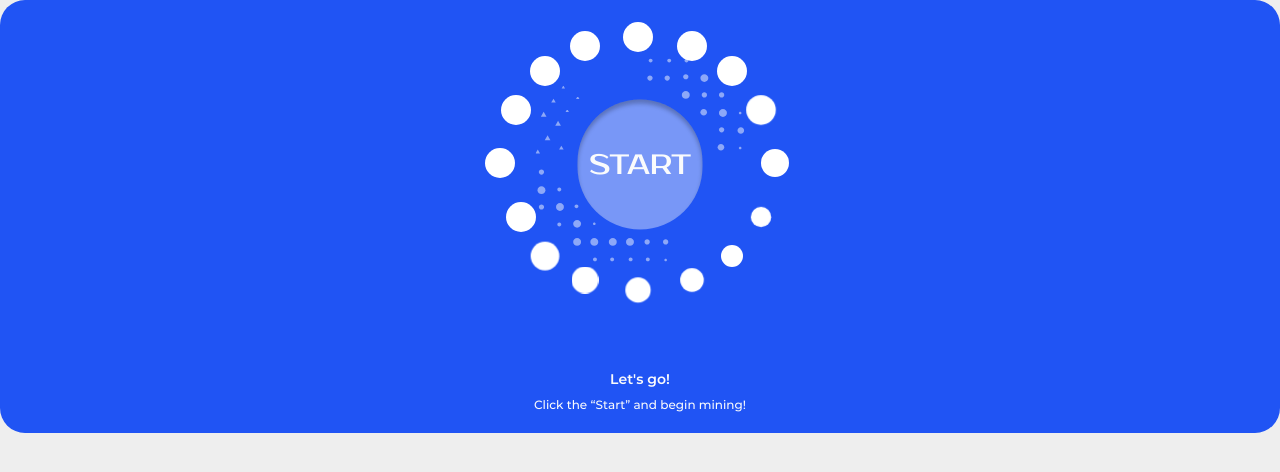
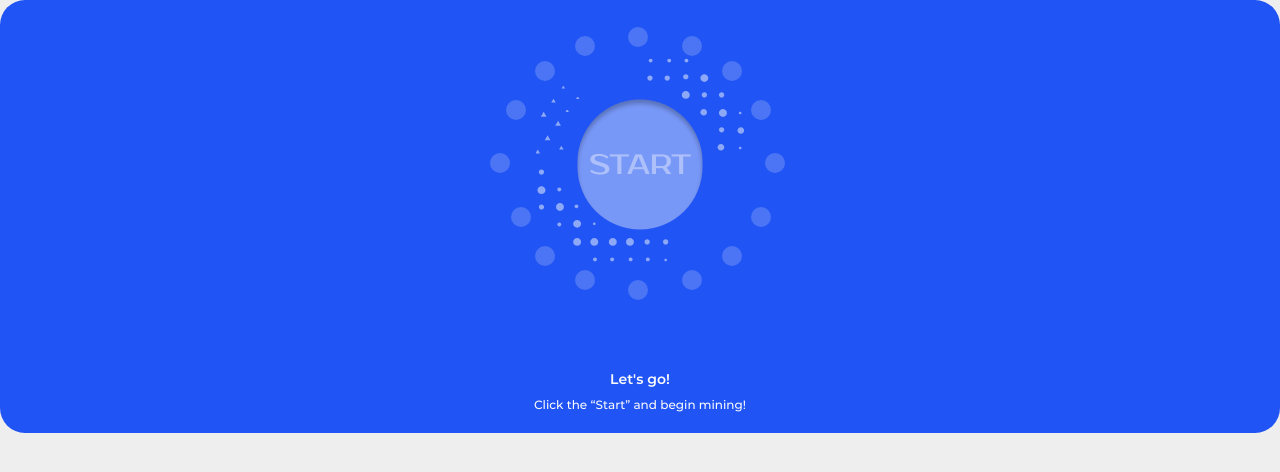
Before and after one commit to Challenge-day/challenge_frontend, a React (Vite) app: page /mining in a window 1280 px wide. Shown: the top 472 px of the page. Built offline with nearby package versions, Linux system fonts and the light colour scheme.

Commit message:
feat: :sparkles:

```diff
--- a/src/modules/MiningPage/components/MiningPageModule/MiningPageModule.styled.tsx
+++ b/src/modules/MiningPage/components/MiningPageModule/MiningPageModule.styled.tsx
@@ -1,4 +1,4 @@
-import styled, { keyframes } from "styled-components";
+import styled, { css, keyframes } from "styled-components";
 
 export const Container = styled.div`
     border-radius: 25px;
@@ -9,15 +9,31 @@ export const Container = styled.div`
     justify-content: center;
 `;
 
-export const Button = styled.button`
+export const Button = styled.button<{ status: string }>`
     padding: 48px 12px;
     border-radius: 100px;
-    background: var(--white-50, rgba(252, 252, 252, 0.4));
+    background-color: ${({ status }) => {
+        switch (status) {
+            case "Pending":
+            case "Started":
+                return `var(--white-100, #FAFBFC)`;
+            default:
+                return `var(--white-50, rgba(252, 252, 252, 0.4))`;
+        }
+    }};
     box-shadow: 0px 4px 4px 0px rgba(5, 5, 5, 0.25) inset;
     position: absolute;
     top: 20%;
     left: 20%;
-    color: var(--white-100, #fafbfc);
+    color: ${({ status }) => {
+        switch (status) {
+            case "Pending":
+            case "Started":
+                return `var(--blue-100, #2054F4);`;
+            default:
+                return `var(--white-50, rgba(252, 252, 252, 0.4))`;
+        }
+    }};
     text-align: center;
     font-family: "Prosto One";
     font-size: 28px;
@@ -27,12 +43,12 @@ export const Button = styled.button`
 `;
 
 const defaultAnimation = keyframes`
-  50% {
-    transform: scale(1);
-  }
-  0%, 20%, 80%, 100%{
-    transform: scale(1.5);
-  }
+    0%, 20%, 80%, 100% {
+        transform: scale(1);
+    }
+    50% {
+        transform: scale(1.3);
+    }
 `;
 
 export const LoaderWrapper = styled.div`
@@ -43,14 +59,25 @@ export const LoaderWrapper = styled.div`
     margin-bottom: 60px;
 `;
 
-export const LoaderDot = styled.div`
+export const LoaderDot = styled.div<{ status: string }>`
     position: absolute;
     width: 20px; /* 6.4px * (290px / 80px) */
     height: 20px;
-    background: white;
+    background-color: ${({ status }) => {
+        switch (status) {
+            case "Pending":
+            case "Started":
+                return `var(--white-100, #FAFBFC)`;
+            default:
+                return `var(--White-20, rgba(250, 251, 252, 0.20))`;
+        }
+    }};
     border-radius: 50%;
-    animation: ${defaultAnimation} 2s linear infinite;
-
+    animation: ${({ status }) =>
+        status === "Started" &&
+        css`
+            ${defaultAnimation} 2s linear infinite
+        `};
     &:nth-child(1) {
         animation-delay: 0s;
         top: 133.4px; /* 36.8px * (290px / 80px) */
@@ -176,3 +203,78 @@ export const InstructionDescription = styled.p`
     font-weight: 500;
     line-height: 120%;
 `;
+
+export const WrapperStarted = styled.div`
+    display: flex;
+    gap: 5px;
+    flex-wrap: wrap;
+    justify-content: center;
+    align-items: center;
+    position: absolute;
+    top: 30%;
+`;
+
+export const StartedCount = styled.p`
+    color: var(--white-100, #fafbfc);
+    font-family: Montserrat;
+    font-size: 20px;
+    font-style: normal;
+    font-weight: 500;
+    line-height: normal;
+    display: flex;
+    align-items: center;
+    gap: 5px;
+`;
+
+export const StartedProgress = styled.p`
+    color: var(--white-100, #fafbfc);
+    font-family: Montserrat;
+    font-size: 10px;
+    font-style: normal;
+    font-weight: 500;
+    line-height: 130%;
+    display: flex;
+    align-items: center;
+    gap: 5px;
+`;
+
+export const StartedProgressCount = styled.span`
+    color: var(--white-100, #fafbfc);
+    font-family: Montserrat;
+    font-size: 14px;
+    font-style: normal;
+    font-weight: 600;
+    line-height: 130%;
+`;
+
+export const StartedHour = styled.p`
+    color: var(--white-100, #fafbfc);
+    font-family: Montserrat;
+    font-size: 6px;
+    font-style: normal;
+    font-weight: 400;
+    line-height: normal;
+    display: flex;
+    align-items: center;
+    gap: 10px;
+    width: 100%;
+    justify-content: center;
+`;
+
+export const StartedHourCount = styled.span`
+    color: var(--white-100, #fafbfc);
+    font-family: Montserrat;
+    font-size: 6px;
+    font-style: normal;
+    font-weight: 800;
+    line-height: normal;
+`;
+
+export const StartedTotalText = styled.p`
+    color: var(--white-100, #fafbfc);
+    font-family: Montserrat;
+    font-size: 16px;
+    font-style: normal;
+    font-weight: 400;
+    line-height: 150%;
+`;
--- a/src/modules/MiningPage/components/MiningPageModule/MiningPageModule.tsx
+++ b/src/modules/MiningPage/components/MiningPageModule/MiningPageModule.tsx
@@ -1,3 +1,4 @@
+import { useState } from "react";
 import { Icon } from "../../../../shared/Icon/Icon";
 import {
     Button,
@@ -7,39 +8,80 @@ import {
     LoaderDot,
     InstructionSlogan,
     InstructionDescription,
+    WrapperStarted,
+    StartedCount,
+    StartedProgress,
+    StartedProgressCount,
+    StartedHour,
+    StartedHourCount,
+    StartedTotalText,
 } from "./MiningPageModule.styled";
 
 export default function MiningPageModule() {
+    const [status, setStatus] = useState<"Wait" | "Pending" | "Started">(
+        "Wait",
+    );
+    const handleClick = () => {
+        setStatus(() => "Pending");
+        setTimeout(() => {
+            setStatus(() => "Started");
+        }, 3000);
+    };
     return (
         <Container>
             <LoaderWrapper>
-                <LoaderDot />
-                <LoaderDot />
-                <LoaderDot />
-                <LoaderDot />
-                <LoaderDot />
-                <LoaderDot />
-                <LoaderDot />
-                <LoaderDot />
-                <LoaderDot />
-                <LoaderDot />
-                <LoaderDot />
-                <LoaderDot />
-                <LoaderDot />
-                <LoaderDot />
-                <LoaderDot />
-                <LoaderDot />
+                <LoaderDot status={status} />
+                <LoaderDot status={status} />
+                <LoaderDot status={status} />
+                <LoaderDot status={status} />
+                <LoaderDot status={status} />
+                <LoaderDot status={status} />
+                <LoaderDot status={status} />
+                <LoaderDot status={status} />
+                <LoaderDot status={status} />
+                <LoaderDot status={status} />
+                <LoaderDot status={status} />
+                <LoaderDot status={status} />
+                <LoaderDot status={status} />
+                <LoaderDot status={status} />
+                <LoaderDot status={status} />
+                <LoaderDot status={status} />
                 <LoaderText>
                     <Icon
                         width={209}
                         height={209}
                         iconId={"background-start"}
                     />
-                    <Button>START</Button>
+                    {status === "Started" ? (
+                        <WrapperStarted>
+                            <StartedCount>
+                                <Icon
+                                    width={15}
+                                    height={15}
+                                    iconId={"icon-e-max"}
+                                    styles={{ fill: "white" }}
+                                />
+                                1 785 3126.00
+                            </StartedCount>
+                            <StartedProgress>
+                                Personal progress <StartedProgressCount>85%</StartedProgressCount>
+                            </StartedProgress>
+                            <StartedHour>
+                                CHLs / hour<StartedHourCount>0.01000</StartedHourCount>
+                            </StartedHour>
+                            <StartedTotalText>Total amount</StartedTotalText>
+                        </WrapperStarted>
+                    ) : (
+                        <Button onClick={() => handleClick()} status={status}>
+                            START
+                        </Button>
+                    )}
                 </LoaderText>
             </LoaderWrapper>
-                <InstructionSlogan>Let's go!</InstructionSlogan>
-                <InstructionDescription>Click the “Start” and begin mining!</InstructionDescription>
+            <InstructionSlogan>Let's go!</InstructionSlogan>
+            <InstructionDescription>
+                Click the “Start” and begin mining!
+            </InstructionDescription>
         </Container>
     );
 }
```
